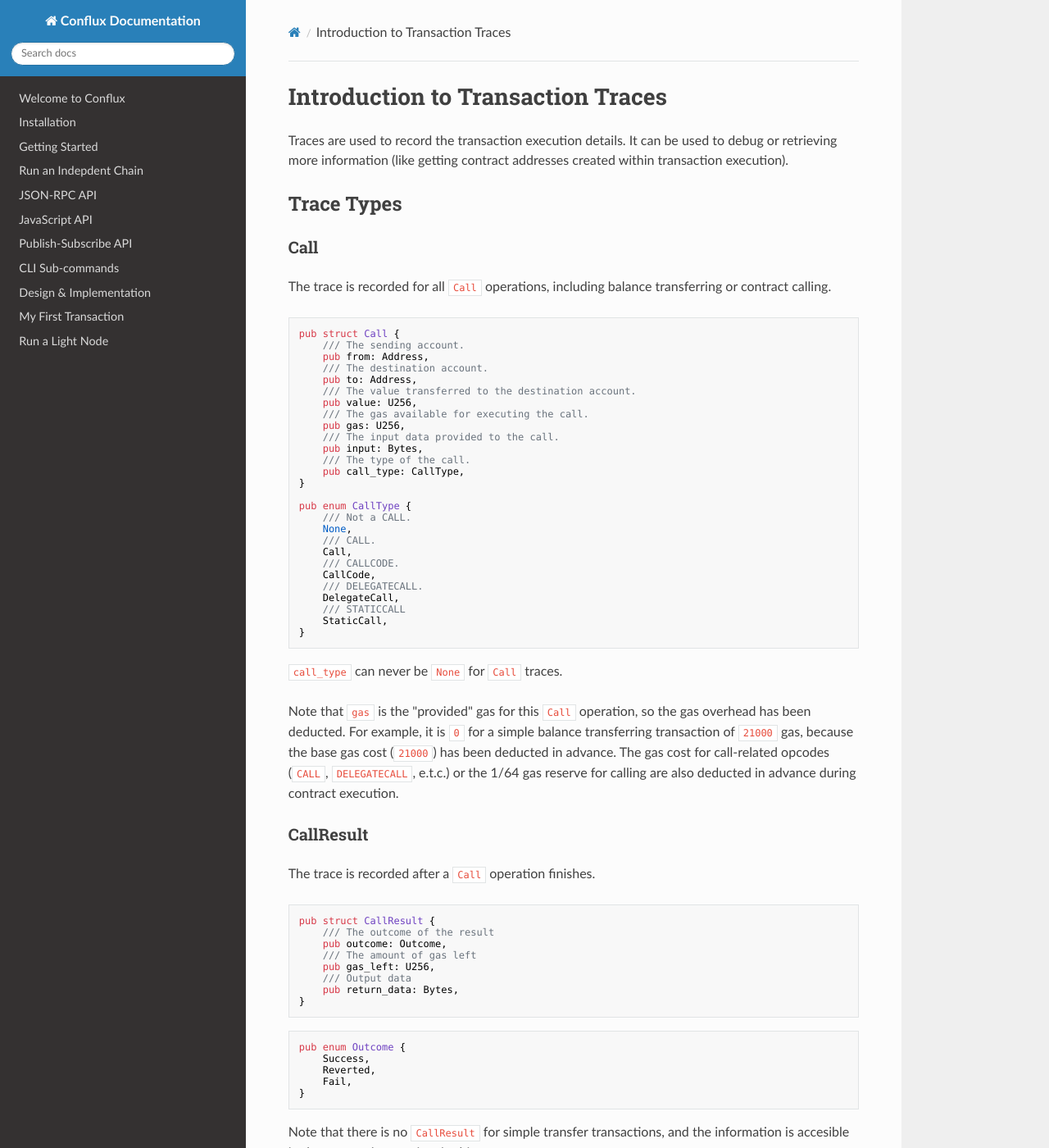
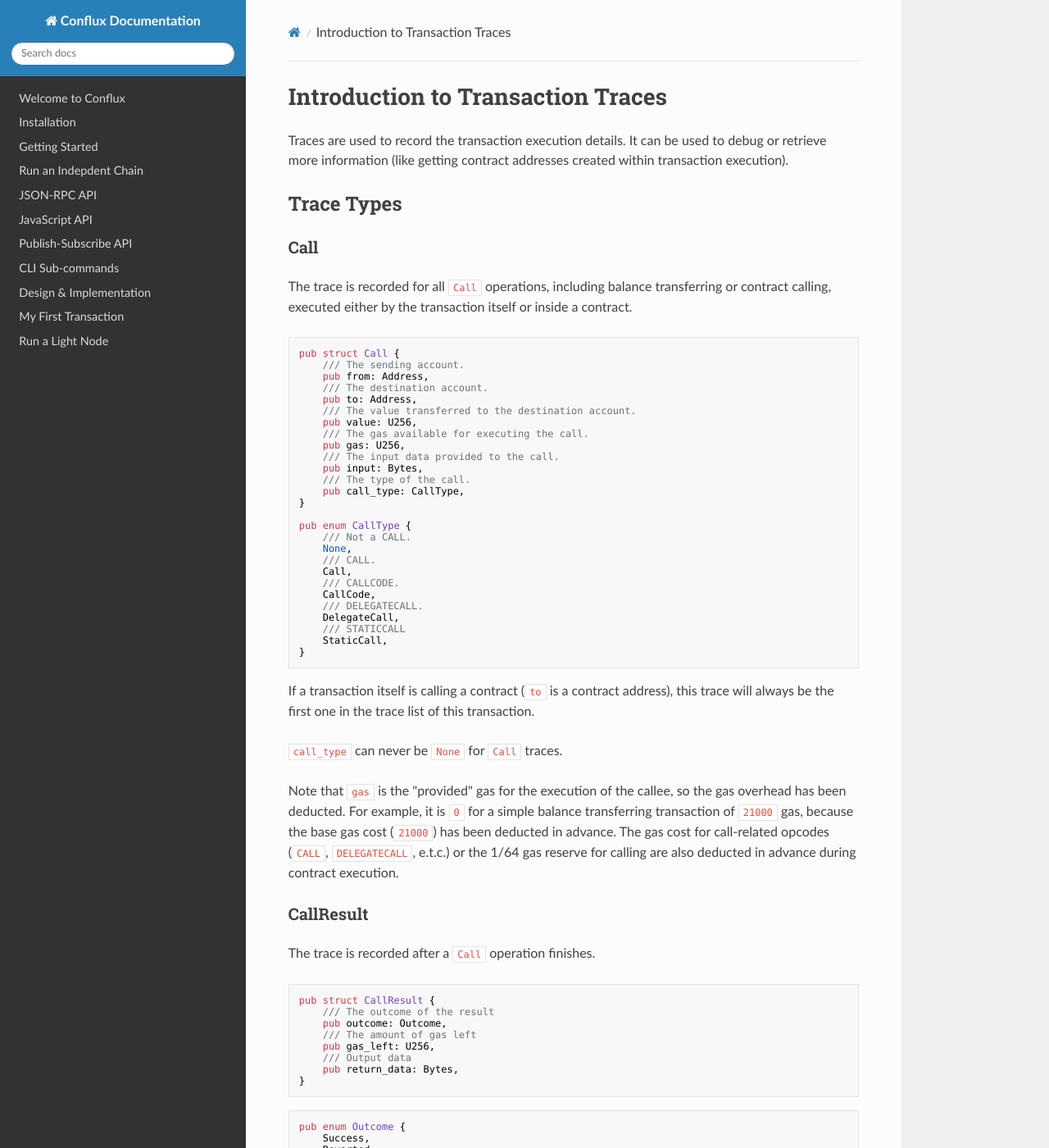
Before and after one commit to Conflux-Chain/conflux-doc, an MkDocs documentation site: the page built from docs/trace_introduction.md, in a window 1280 px wide and 1400 px high. Shown: the whole window at 82% size. Built offline with MkDocs 1.6.1, drawn with Linux system fonts in a browser that asks for light colours; nearby versions of some CDN libraries; some of the changed text lies outside the part shown.

Commit message:
Fix comments.

````diff
--- a/docs/trace_introduction.md
+++ b/docs/trace_introduction.md
@@ -1,12 +1,12 @@
 # Introduction to Transaction Traces
 
-Traces are used to record the transaction execution details. It can be used to debug or retrieving more information (like getting contract addresses created within transaction execution).
+Traces are used to record the transaction execution details. It can be used to debug or retrieve more information (like getting contract addresses created within transaction execution).
 
 ## Trace Types
 
 ### Call
 
-The trace is recorded for all `Call` operations, including balance transferring or contract calling.
+The trace is recorded for all `Call` operations, including balance transferring or contract calling, executed either by the transaction itself or inside a contract.
 
 ```rust
 pub struct Call {
@@ -38,9 +38,11 @@
 }
 ```
 
+If a transaction itself is calling a contract (`to` is a contract address), this trace will always be the first one in the trace list of this transaction.
+
 `call_type` can never be `None` for `Call` traces.
 
-Note that `gas` is the "provided" gas for this `Call` operation, so the gas overhead has been deducted. For example, it is `0` for a simple balance transferring transaction of `21000` gas, because the base gas cost (`21000`) has been deducted in advance. The gas cost for call-related opcodes (`CALL`, `DELEGATECALL`, e.t.c.) or the 1/64 gas reserve for calling are also deducted in advance during contract execution.
+Note that `gas` is the "provided" gas for the execution of the callee, so the gas overhead has been deducted. For example, it is `0` for a simple balance transferring transaction of `21000` gas, because the base gas cost (`21000`) has been deducted in advance. The gas cost for call-related opcodes (`CALL`, `DELEGATECALL`, e.t.c.) or the 1/64 gas reserve for calling are also deducted in advance during contract execution.
 
 ### CallResult
 
````
Also changed, not shown: other parts of docs/trace_introduction.md (+1 -1 lines).
